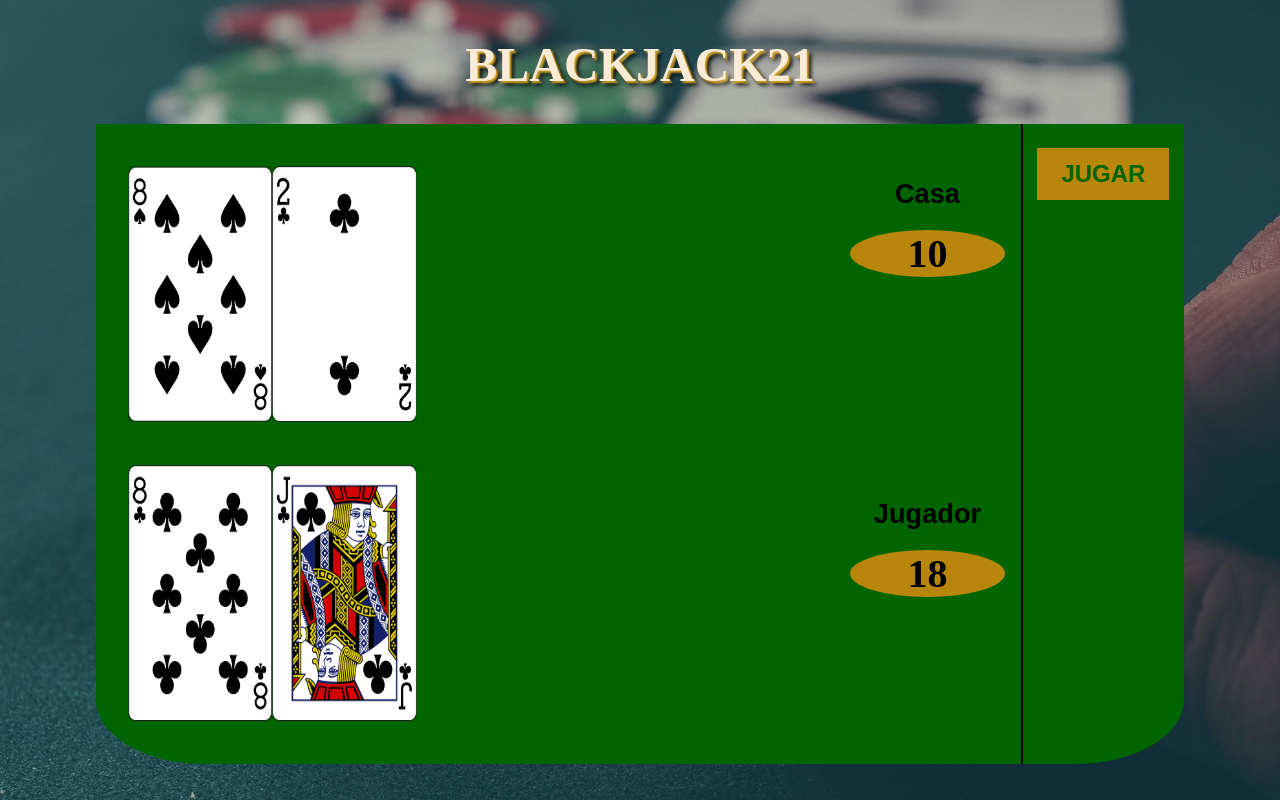
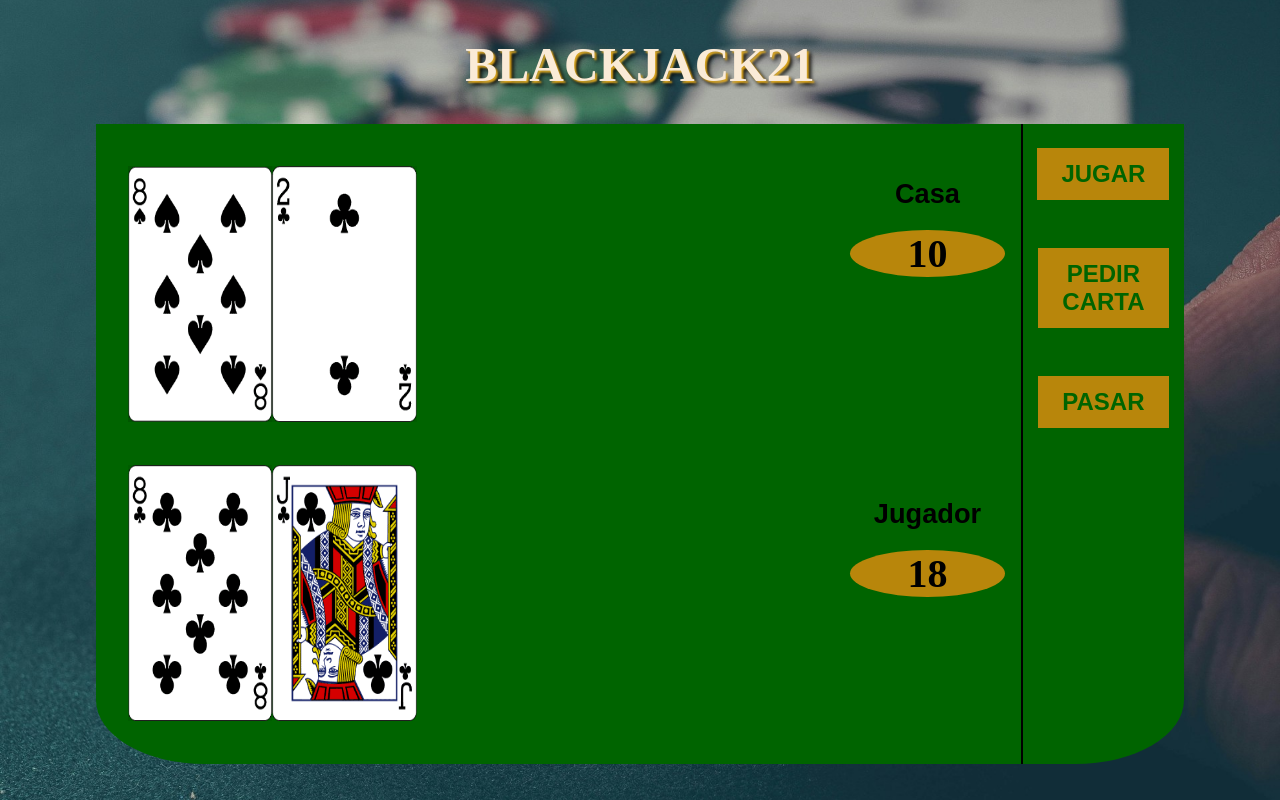
Before and after one commit to RamirezJM/Blackjack, a plain HTML site: page index.html in a window 1280 px wide. Both pictures are taken after a click on the button "JUGAR". Drawn offline with Linux system fonts and the light colour scheme.

Commit message:
nuevos botones

```diff
--- a/assets/css/styles.css
+++ b/assets/css/styles.css
@@ -88,9 +88,7 @@ h1{
   opacity: 0;
 }
 
-.active{
-  opacity: 1;
-}
+
 
 .total-casa, .total-jugador{
   text-align: center;
@@ -101,7 +99,7 @@ h1{
   background-color: darkgoldenrod;
 }
 
-.jugar{
+.jugar, .pedir, .pasar{
   background-color: darkgoldenrod;
   padding: .5em 1em;
   margin: 1em;
@@ -111,11 +109,10 @@ h1{
   color: darkgreen;
   border: none;
 }
+.pedir, .pasar{
+  opacity: 0;
+}
 
-.mensaje{
-  margin-top: 1em;
-  font-size: 1.5rem;
-  font-weight: 600;
-  color: darkgoldenrod;
-  text-shadow: 0px 0px 4px black;
+.active{
+  opacity: 1;
 }
--- a/assets/js/script.js
+++ b/assets/js/script.js
@@ -106,7 +106,13 @@ const comenzarJuego = () =>{
 
     /* funcion pedir carta o pasar*/
 
+    if(valorCasa < 21 && valorJugador < 21){
+      mostrarBotones()
+    }
+
 }
+
+/******* BARAJAR *******/
 
 const barajar = (cartas) =>{
   for (let i = cartas.length - 1; i > 0; i--) {
@@ -114,6 +120,9 @@ const barajar = (cartas) =>{
     [cartas[i], cartas[j]] = [cartas[j], cartas[i]];
   }
 }
+
+
+/***** REPARTIR *******/
 
 const repartir = () => {
 if(cartas.length === 0){                   //no quedan carta en el mazo
@@ -124,6 +133,21 @@ const carta = cartas[indice]        //elige una carta y la elimina del mazo
 cartas.splice(indice, 1)
 return carta
 }
+
+/***** MOSTRAR BOTONES  *******/
+
+const mostrarBotones = () =>{
+  const pedirCarta = document.querySelector('.pedir')
+  pedirCarta.classList.add('active')
+  const pasarTurno = document.querySelector('.pasar')
+  pasarTurno.classList.add('active')
+}
+
+const pedirOtraCarta = () => {
+
+}
+
+/****  CALCULAR VALOR *****/
 
 let valorCasa = 0
 let valorJugador = 0
@@ -152,3 +176,4 @@ const calculoValor = (mano) => {
 
 
 document.querySelector('.jugar').addEventListener('click',comenzarJuego)
+document.query
--- a/index.html
+++ b/index.html
@@ -27,6 +27,8 @@
     </div>
     <div class="extras">
       <button class="jugar">Jugar</button>
+      <button class="pedir">Pedir carta</button>
+      <button class="pasar">Pasar</button>
       <p class="mensaje"></p>
       <p class="suma"></p>
     </div>
```
